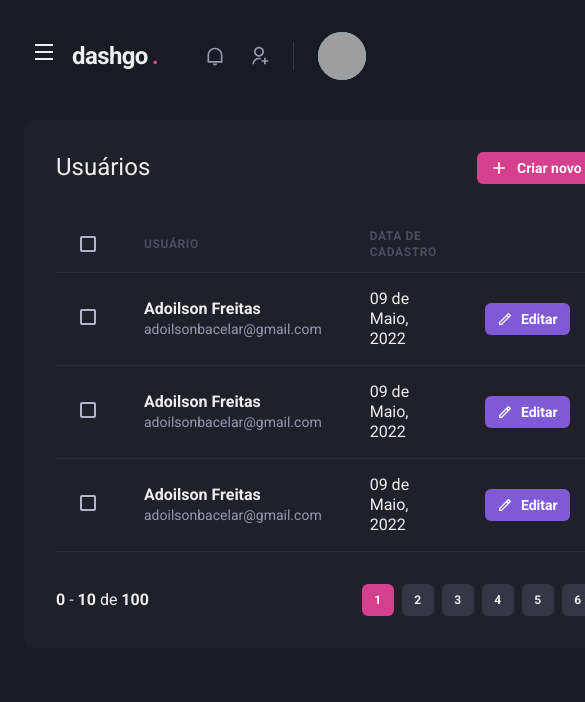
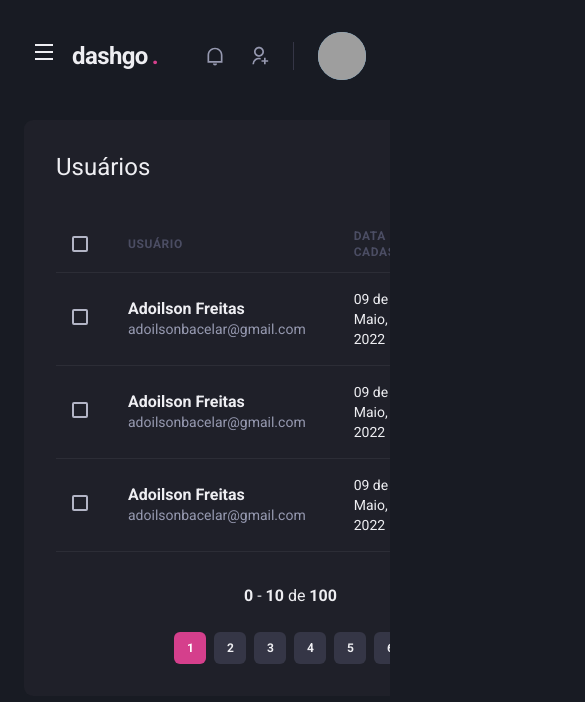
Before and after one commit to Adoilson-Freitas/DashGo, a Next.js app: page /users in a window 390 px wide. Shown: the top 702 px of the page, 585 px wide, since content can reach past the window. Built offline with nearby package versions, Linux system fonts and the light colour scheme; grey boxes are pictures that could not be loaded.

Commit message:
responsive UserList

```diff
--- a/src/components/Pagination/index.tsx
+++ b/src/components/Pagination/index.tsx
@@ -1,9 +1,15 @@
-import { Box, Button, HStack } from "@chakra-ui/react";
+import { Box, HStack, Stack } from "@chakra-ui/react";
 import { PaginationItem } from "./PaginationItem";
 
 export function Pagination() {
   return (
-    <HStack mt="8" justify="space-between" spacing="6" align="center">
+    <Stack
+      direction={["column", "row"]}
+      mt="8"
+      justify="space-between"
+      spacing="6"
+      align="center"
+    >
       <Box>
         <strong>0</strong> - <strong>10</strong> de <strong>100</strong>
       </Box>
@@ -15,6 +21,6 @@ export function Pagination() {
         <PaginationItem number={5} />
         <PaginationItem number={6} />
       </HStack>
-    </HStack>
+    </Stack>
   );
 }
--- a/src/pages/dashboard.tsx
+++ b/src/pages/dashboard.tsx
@@ -73,14 +73,14 @@ export default function Dashboard() {
           minChildWidth="320px"
           alignSelf="flex-start"
         >
-          <Box p="8" bg="gray.800" borderRadius={8} pb="4">
+          <Box p={["6", "8"]} bg="gray.800" borderRadius={8} pb="4">
             <Text fontSize="lg" mb="4">
               Inscritos da semana
             </Text>
             <Chart options={options} series={series} type="area" height={160} />
           </Box>
 
-          <Box p="8" bg="gray.800" borderRadius={8} pb="4">
+          <Box p={["6", "8"]} bg="gray.800" borderRadius={8} pb="4">
             <Text fontSize="lg" mb="4">
               Taxa de abertura
             </Text>
--- a/src/pages/users/index.tsx
+++ b/src/pages/users/index.tsx
@@ -12,6 +12,7 @@ import {
   Th,
   Thead,
   Tr,
+  useBreakpointValue,
 } from "@chakra-ui/react";
 import { RiAddLine, RiPencilLine } from "react-icons/ri";
 import Header from "../../components/Header";
@@ -19,11 +20,16 @@ import { Pagination } from "../../components/Pagination";
 import Sidebar from "../../components/Sidebar";
 
 export default function UserList() {
+  const isWideVersion = useBreakpointValue({
+    base: false,
+    lg: true,
+  });
+
   return (
     <Box>
       <Header />
 
-      <Flex w="100%" my="6" maxWidth={1480} mx="auto" px="6">
+      <Flex overflowX="auto" w="100%" my="6" maxWidth={1480} mx="auto" px="6">
         <Sidebar />
         <Box flex="1" borderRadius={9} bg="gray.800" p="8">
           <Flex mb="8" justify="space-between" align="center">
@@ -45,7 +51,7 @@ export default function UserList() {
           <Table colorScheme="whiteAlpha">
             <Thead>
               <Tr>
-                <Th px="6" color="gray.300" width="8">
+                <Th px={["4", "4", "6"]} color="gray.300" width="8">
                   <Checkbox colorScheme="pink" />
                 </Th>
                 <Th>Usuário</Th>
@@ -55,7 +61,7 @@ export default function UserList() {
             </Thead>
             <Tbody>
               <Tr>
-                <Td px="6">
+                <Td px={["4", "4", "6"]}>
                   <Checkbox colorScheme="pink" />
                 </Td>
                 <Td>
@@ -66,9 +72,10 @@ export default function UserList() {
                     </Text>
                   </Box>
                 </Td>
-                <Td>09 de Maio, 2022</Td>
+                <Td fontSize={["sm", "md"]}>09 de Maio, 2022</Td>
                 <Td>
                   {" "}
+                  {isWideVersion ? (
                     <Button
                       as="a"
                       size="sm"
@@ -78,10 +85,21 @@ export default function UserList() {
                     >
                       Editar
                     </Button>
+                  ) : (
+                    <Button
+                      as="a"
+                      size="sm"
+                      fontSize="sm"
+                      colorScheme="purple"
+                      width="4"
+                    >
+                      <Icon as={RiPencilLine} fontSize="16" />
+                    </Button>
+                  )}
                 </Td>
               </Tr>
               <Tr>
-                <Td px="6">
+                <Td px={["4", "4", "6"]}>
                   <Checkbox colorScheme="pink" />
                 </Td>
                 <Td>
@@ -92,9 +110,10 @@ export default function UserList() {
                     </Text>
                   </Box>
                 </Td>
-                <Td>09 de Maio, 2022</Td>
+                <Td fontSize={["sm", "md"]}>09 de Maio, 2022</Td>
                 <Td>
                   {" "}
+                  {isWideVersion ? (
                     <Button
                       as="a"
                       size="sm"
@@ -104,10 +123,21 @@ export default function UserList() {
                     >
                       Editar
                     </Button>
+                  ) : (
+                    <Button
+                      as="a"
+                      size="sm"
+                      fontSize="sm"
+                      colorScheme="purple"
+                      width="4"
+                    >
+                      <Icon as={RiPencilLine} fontSize="16" />
+                    </Button>
+                  )}
                 </Td>
               </Tr>
               <Tr>
-                <Td px="6">
+                <Td px={["4", "4", "6"]}>
                   <Checkbox colorScheme="pink" />
                 </Td>
                 <Td>
@@ -118,9 +148,10 @@ export default function UserList() {
                     </Text>
                   </Box>
                 </Td>
-                <Td>09 de Maio, 2022</Td>
+                <Td fontSize={["sm", "md"]}>09 de Maio, 2022</Td>
                 <Td>
                   {" "}
+                  {isWideVersion ? (
                     <Button
                       as="a"
                       size="sm"
@@ -130,6 +161,17 @@ export default function UserList() {
                     >
                       Editar
                     </Button>
+                  ) : (
+                    <Button
+                      as="a"
+                      size="sm"
+                      fontSize="sm"
+                      colorScheme="purple"
+                      width="4"
+                    >
+                      <Icon as={RiPencilLine} fontSize="16" />
+                    </Button>
+                  )}
                 </Td>
               </Tr>
             </Tbody>
```
Lines whose indentation alone changed are shown as unchanged.
